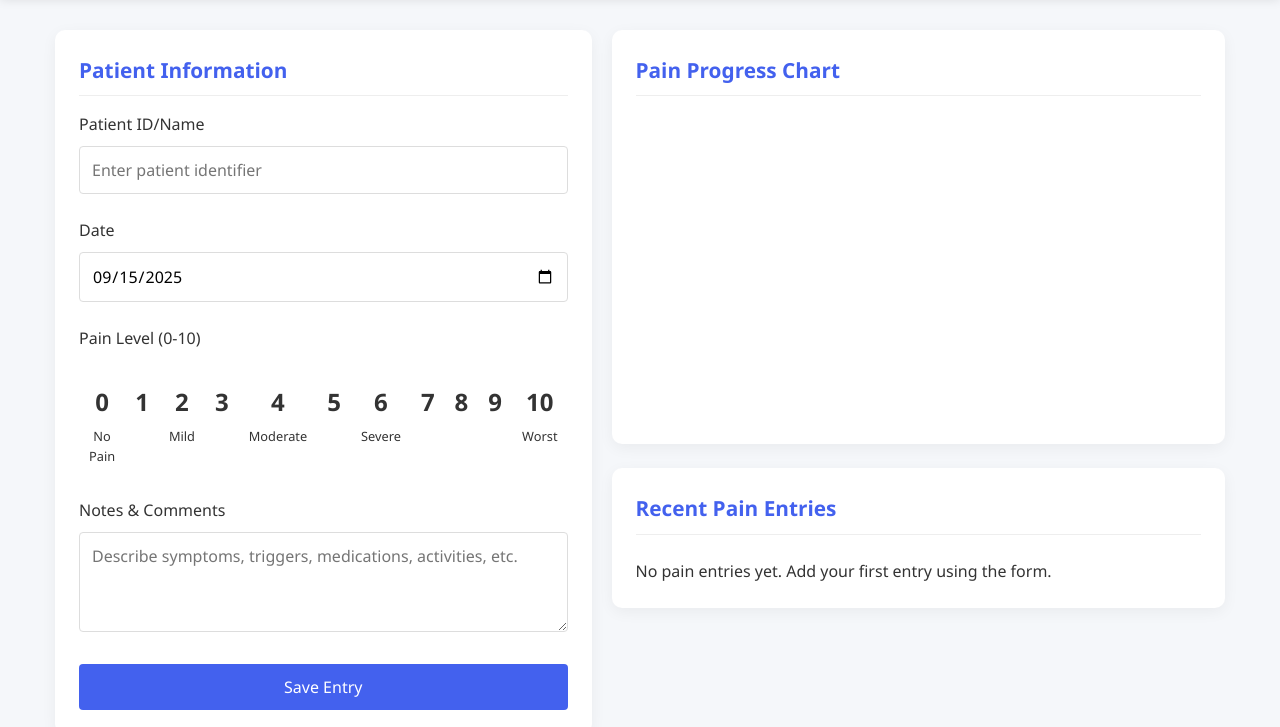
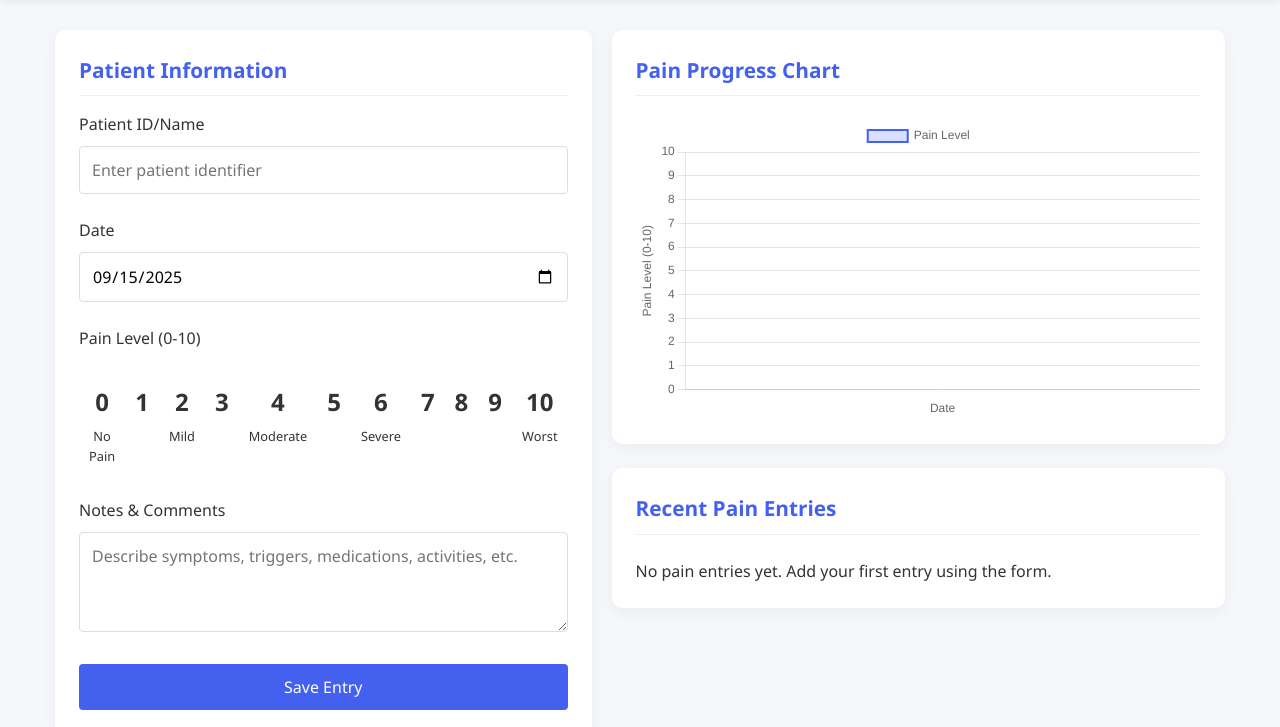
Before and after one commit to Rind-AI/paintrack-app, a plain HTML site: page index.html in a window 1280 px wide. Shown: the part 80-807 px from the top of the page. Drawn offline with nearby package versions, Linux system fonts and the light colour scheme.

Commit message:
Fix data loading from Google Sheets and handle undefined data properly

```diff
--- a/index.html
+++ b/index.html
@@ -690,20 +690,38 @@
         }
 
         // Load pain data
-        function loadPainData() {
-            const painData = JSON.parse(localStorage.getItem('painData')) || [];
+        async function loadPainData() {
+            let painData = [];
             const currentPatient = document.getElementById('patient-id').value;
 
-            // Filter data for current patient
-            const patientData = currentPatient ?
-                painData.filter(entry => entry.patientId === currentPatient) :
-                painData;
+            // Try to load from Google Sheets first
+            if (config.useGoogleSheets && config.webappUrl) {
+                try {
+                    const response = await fetch(config.webappUrl + '?action=getData' + (currentPatient ? '&patientId=' + encodeURIComponent(currentPatient) : ''));
+                    if (response.ok) {
+                        const result = await response.json();
+                        if (result.success && result.data) {
+                            painData = result.data;
+                        }
+                    }
+                } catch (error) {
+                    console.log('Failed to load from Google Sheets, using localStorage:', error);
+                }
+            }
 
-            patientData.sort((a, b) => new Date(b.date) - new Date(a.date));
+            // Fallback to localStorage if Google Sheets failed or not configured
+            if (painData.length === 0) {
+                const localData = JSON.parse(localStorage.getItem('painData')) || [];
+                painData = currentPatient ?
+                    localData.filter(entry => entry.patientId === currentPatient) :
+                    localData;
+            }
 
-            updateEntriesList(patientData);
-            updateStatistics(patientData);
-            updateChart(patientData);
+            painData.sort((a, b) => new Date(b.date) - new Date(a.date));
+
+            updateEntriesList(painData);
+            updateStatistics(painData);
+            updateChart(painData);
         }
 
         // Update the entries list
@@ -830,17 +848,19 @@
 
         // Update the chart with data
         function updateChart(painData) {
-            if (painData.length === 0) {
-                painChart.data.labels = [];
-                painChart.data.datasets[0].data = [];
-                painChart.update();
+            if (!painData || painData.length === 0) {
+                if (painChart && painChart.data) {
+                    painChart.data.labels = [];
+                    painChart.data.datasets[0].data = [];
+                    painChart.update();
+                }
                 return;
             }
 
             const sortedData = [...painData].sort((a, b) => new Date(a.date) - new Date(b.date));
 
-            const labels = sortedData.map(entry => formatDate(entry.date));
-            const data = sortedData.map(entry => entry.level);
+            const labels = sortedData.map(entry => formatDate(entry.date || entry.Date));
+            const data = sortedData.map(entry => entry.level || entry.Pain_Level);
 
             painChart.data.labels = labels;
             painChart.data.datasets[0].data = data;
```
